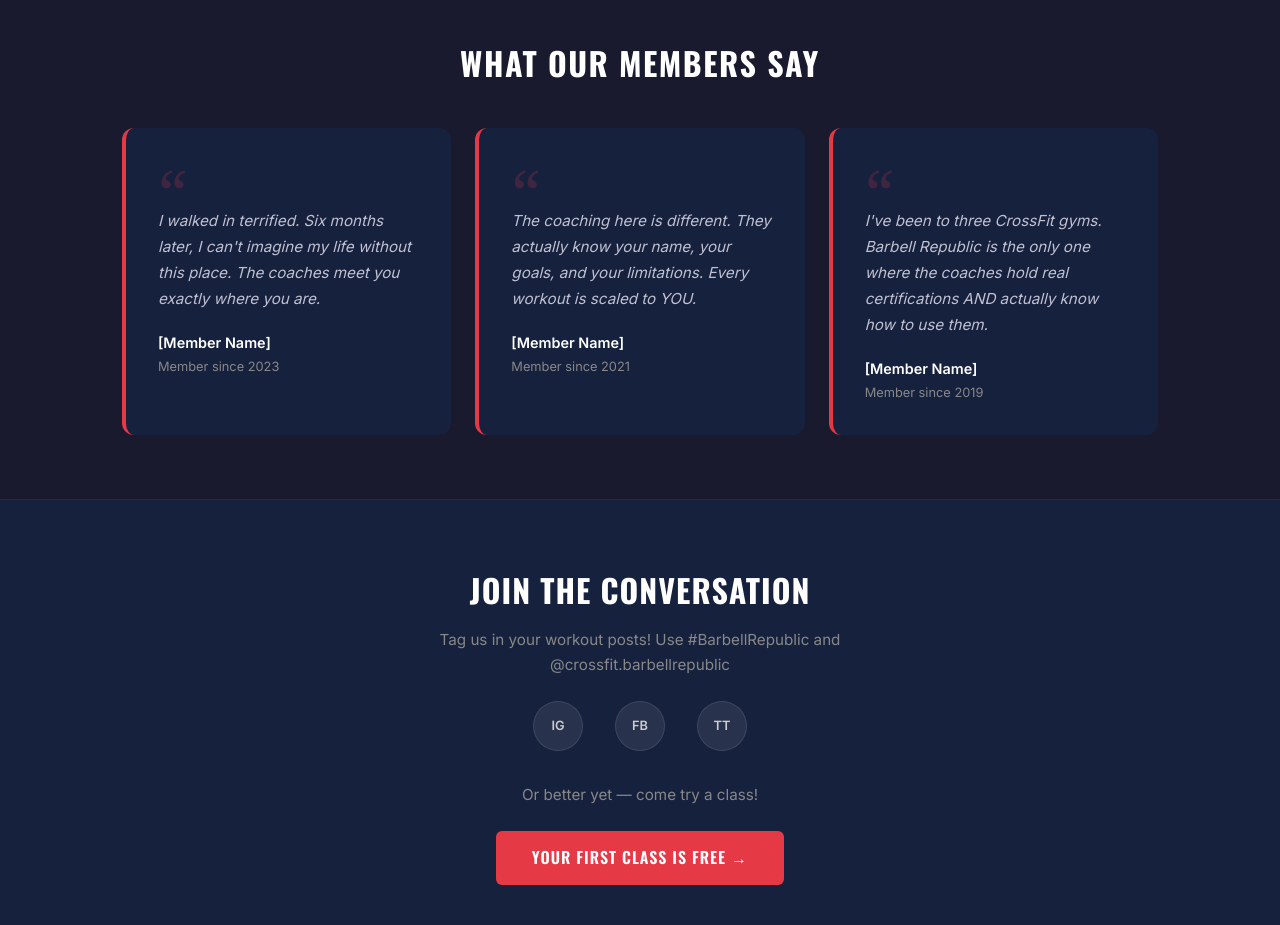
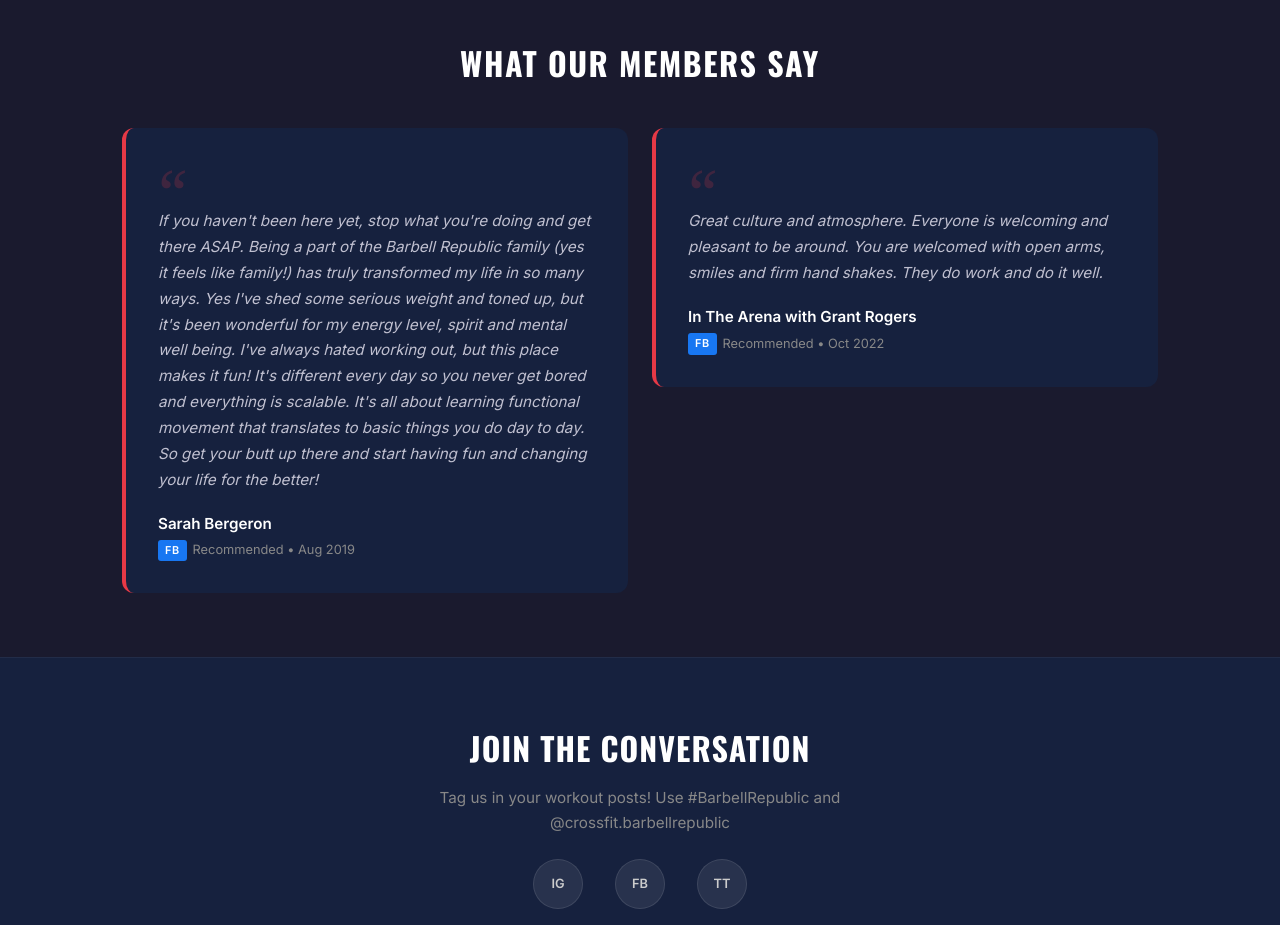
Before and after one commit to baecht/crossfit-barbell-republic, a plain HTML site: page cbr_mockup_social.html in a window 1280 px wide. Shown: the part 960-1885 px from the top of the page. Drawn offline with nearby package versions, Linux system fonts and the light colour scheme; a script that the page names is missing.

Commit message:
Replace placeholder testimonials with real Facebook reviews
- Sarah Bergeron (Aug 2019): full recommendation about community, fitness transformation, scalability
- In The Arena with Grant Rogers (Oct 2022): welcoming culture, quality coaching

Add FB badge styling to source reviews from Facebook.
Change grid to auto-fit so 2-card layout looks natural.

```diff
--- a/cbr_mockup_social.html
+++ b/cbr_mockup_social.html
@@ -51,13 +51,14 @@
 
 /* TESTIMONIALS */
 .testimonials{padding:0 2rem 4rem;max-width:1100px;margin:0 auto}
-.testimonial-grid{display:grid;grid-template-columns:repeat(3,1fr);gap:1.5rem}
+.testimonial-grid{display:grid;grid-template-columns:repeat(auto-fit,minmax(320px,1fr));gap:1.5rem;align-items:start}
 .testimonial-card{background:#16213e;border-radius:12px;padding:2rem;border-left:4px solid #e63946;position:relative;transition:transform 0.3s}
 .testimonial-card:hover{transform:translateY(-4px)}
 .testimonial-card .quote-mark{font-family:Georgia,serif;font-size:4rem;color:rgba(230,57,70,0.2);line-height:1;margin-bottom:-1rem}
 .testimonial-card .quote{font-style:italic;color:#c0c0d0;font-size:0.95rem;line-height:1.7;margin-bottom:1.2rem}
-.testimonial-card .author{font-weight:600;font-size:0.9rem;color:#fff}
-.testimonial-card .since{font-size:0.8rem;color:#888;margin-top:0.2rem}
+.testimonial-card .author{font-weight:600;font-size:0.95rem;color:#fff}
+.testimonial-card .since{font-size:0.8rem;color:#888;margin-top:0.25rem;display:flex;align-items:center;gap:6px}
+.testimonial-card .since .fb-badge{background:#1877F2;color:#fff;font-weight:700;padding:2px 7px;border-radius:3px;font-size:0.68rem;letter-spacing:0.5px}
 
 /* SOCIAL CTA */
 .social-cta{padding:4rem 2rem;text-align:center;background:#16213e;border-top:1px solid rgba(255,255,255,0.05);border-bottom:1px solid rgba(255,255,255,0.05)}
@@ -162,21 +163,15 @@
   <div class="testimonial-grid">
     <div class="testimonial-card">
       <div class="quote-mark">&ldquo;</div>
-      <p class="quote">I walked in terrified. Six months later, I can't imagine my life without this place. The coaches meet you exactly where you are.</p>
-      <div class="author">[Member Name]</div>
-      <div class="since">Member since 2023</div>
+      <p class="quote">If you haven't been here yet, stop what you're doing and get there ASAP. Being a part of the Barbell Republic family (yes it feels like family!) has truly transformed my life in so many ways. Yes I've shed some serious weight and toned up, but it's been wonderful for my energy level, spirit and mental well being. I've always hated working out, but this place makes it fun! It's different every day so you never get bored and everything is scalable. It's all about learning functional movement that translates to basic things you do day to day. So get your butt up there and start having fun and changing your life for the better!</p>
+      <div class="author">Sarah Bergeron</div>
+      <div class="since"><span class="fb-badge">FB</span> Recommended &bull; Aug 2019</div>
     </div>
     <div class="testimonial-card">
       <div class="quote-mark">&ldquo;</div>
-      <p class="quote">The coaching here is different. They actually know your name, your goals, and your limitations. Every workout is scaled to YOU.</p>
-      <div class="author">[Member Name]</div>
-      <div class="since">Member since 2021</div>
-    </div>
-    <div class="testimonial-card">
-      <div class="quote-mark">&ldquo;</div>
-      <p class="quote">I've been to three CrossFit gyms. Barbell Republic is the only one where the coaches hold real certifications AND actually know how to use them.</p>
-      <div class="author">[Member Name]</div>
-      <div class="since">Member since 2019</div>
+      <p class="quote">Great culture and atmosphere. Everyone is welcoming and pleasant to be around. You are welcomed with open arms, smiles and firm hand shakes. They do work and do it well.</p>
+      <div class="author">In The Arena with Grant Rogers</div>
+      <div class="since"><span class="fb-badge">FB</span> Recommended &bull; Oct 2022</div>
     </div>
   </div>
 </section>
```
